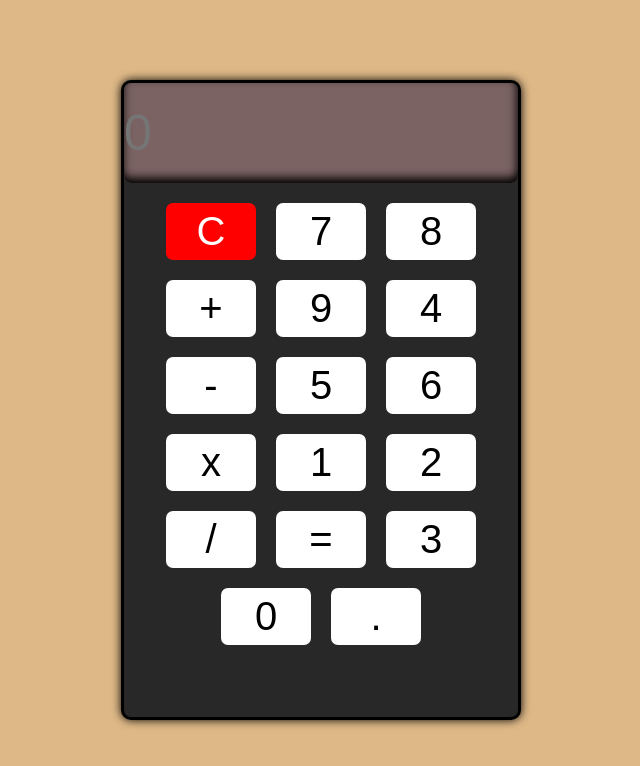
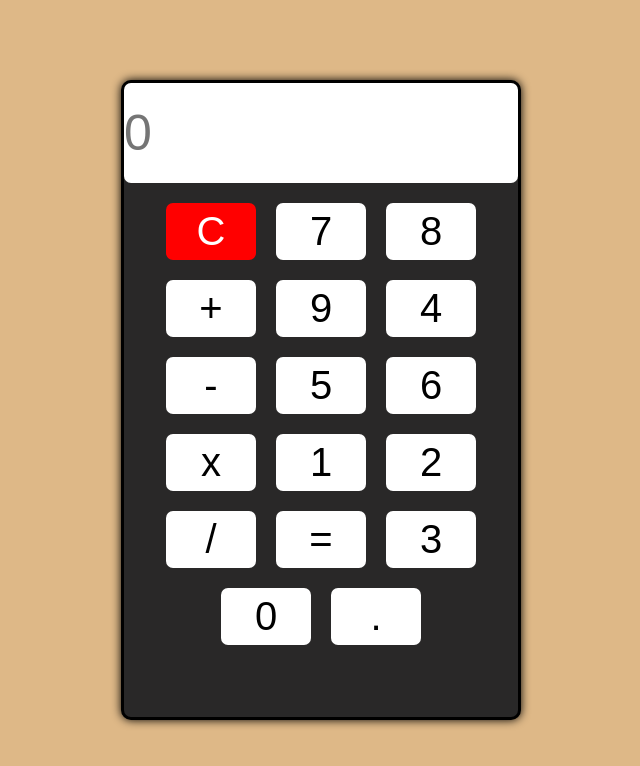
Before and after one commit to MdSakib01/calculator, a plain HTML site: page index.html in a window 1280 px wide. Shown: the whole page, without its empty margins (319-959 px from the left). Drawn offline with Linux system fonts and the light colour scheme.

Commit message:
Update style.css

```diff
--- a/style.css
+++ b/style.css
@@ -29,14 +29,11 @@ body,html{
 .display{
     width: 100%;
     height: 100px;
-    background-color: rgb(124, 99, 99);
-    color: white;
+    background-color: rgb(255, 255, 255);
+    color: rgb(0, 0, 0);
     border-radius: 7px;
     border: none;
-    box-shadow: -1px -5px 10px inset black;
     font-size: 50px;
-
-
 }
 .button-container{
 
```
